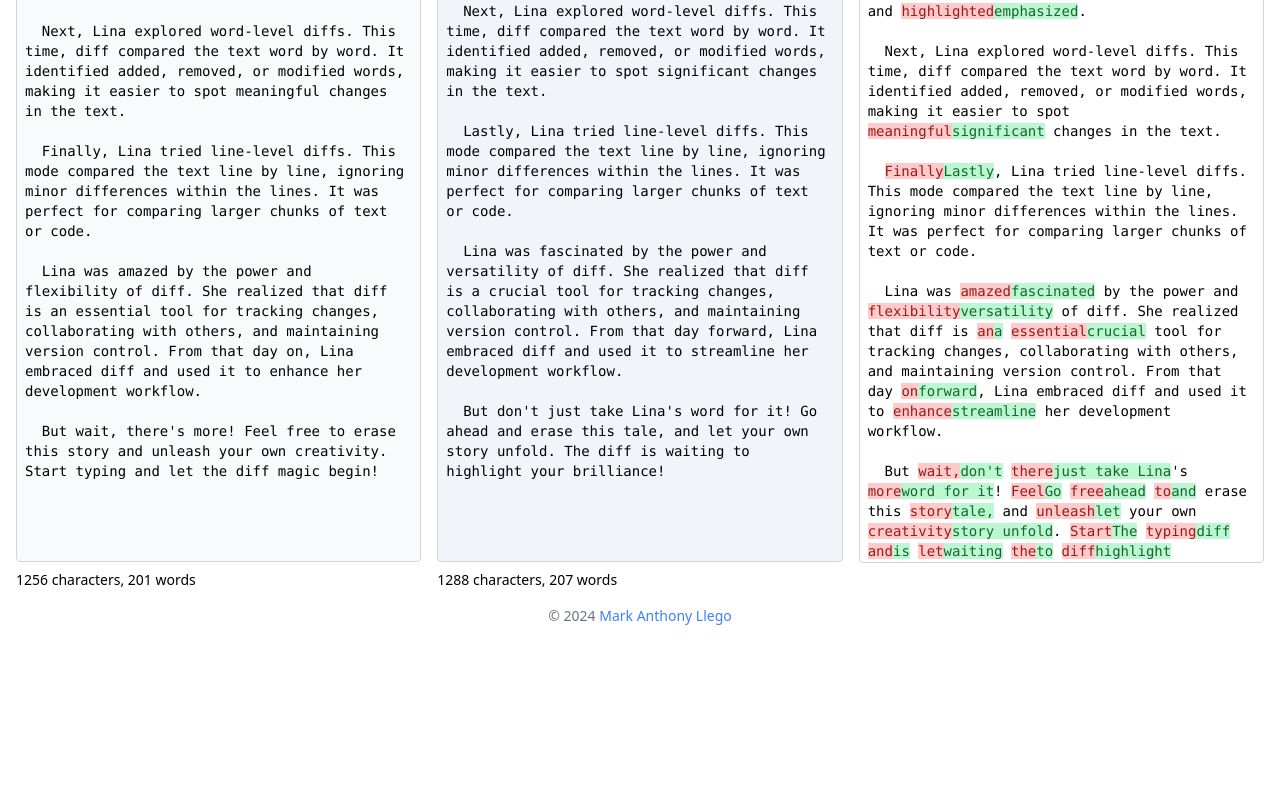
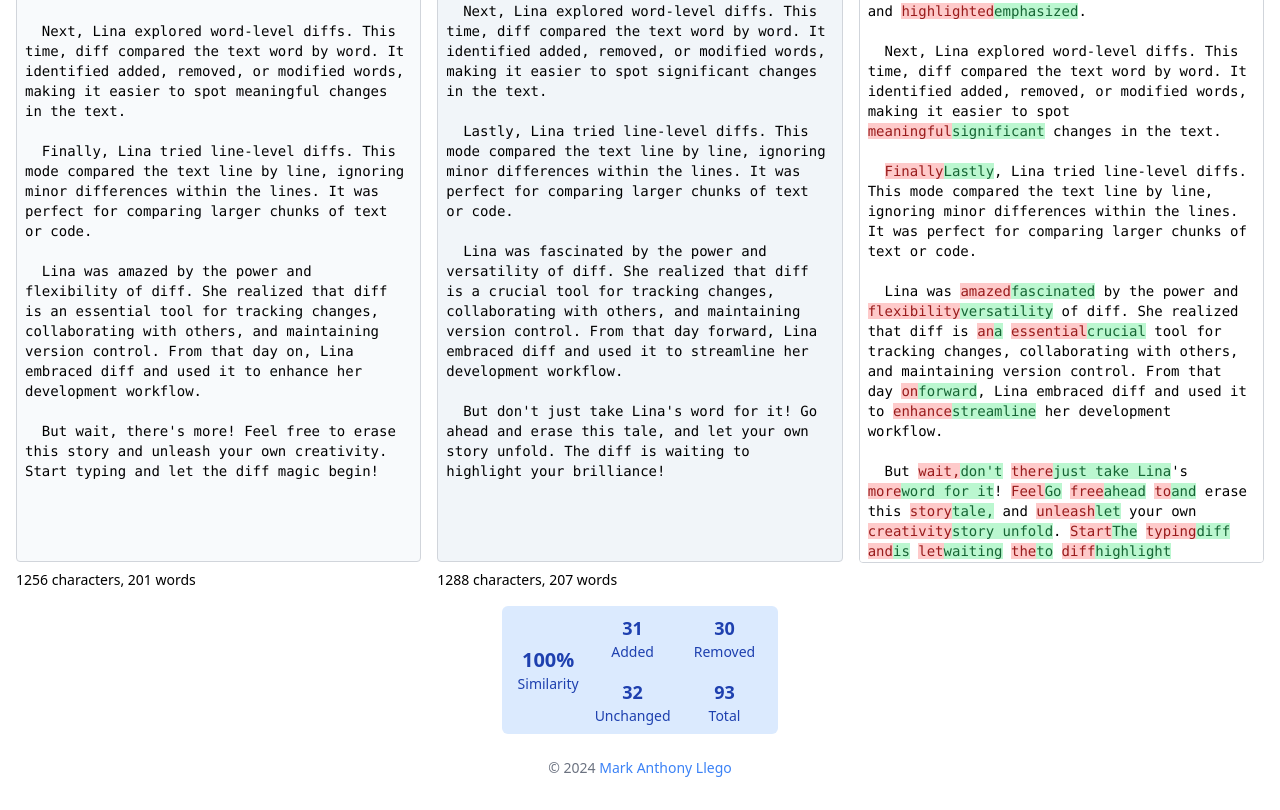
Before and after one commit to llegomark/diff-app, a website built with Vite: page index.html in a window 1280 px wide. Shown: the part 372-1182 px from the top of the page. Before the commit the page ends 1030 px from the top, so only its background shows below. Built offline with nearby package versions, Linux system fonts and the light colour scheme.

Commit message:
chore: Refactor code

```diff
--- a/index.html
+++ b/index.html
@@ -53,6 +53,33 @@
       </section>
     </main>
 
+    <section id="diffStats" class="mt-4 mb-2 text-center">
+      <div class="inline-flex items-center bg-blue-100 text-blue-800 px-4 py-2 rounded-md">
+        <div class="mr-4">
+          <p class="text-xl font-bold" id="similarityPercentage">0%</p>
+          <p class="text-sm">Similarity</p>
+        </div>
+        <div class="grid grid-cols-2 gap-4">
+          <div>
+            <p class="text-lg font-bold" id="addedCount">0</p>
+            <p class="text-sm">Added</p>
+          </div>
+          <div>
+            <p class="text-lg font-bold" id="removedCount">0</p>
+            <p class="text-sm">Removed</p>
+          </div>
+          <div>
+            <p class="text-lg font-bold" id="unchangedCount">0</p>
+            <p class="text-sm">Unchanged</p>
+          </div>
+          <div>
+            <p class="text-lg font-bold" id="totalCount">0</p>
+            <p class="text-sm">Total</p>
+          </div>
+        </div>
+      </div>
+    </section>
+
     <footer class="mt-4 mb-2 text-center text-gray-500 text-sm">
       &copy; 2024 <a href="https://llego.dev/" target="_blank" rel="noopener noreferrer"
         class="text-blue-500 hover:underline">Mark Anthony Llego</a>
--- a/package.json
+++ b/package.json
@@ -9,7 +9,10 @@
     "preview": "vite preview"
   },
   "devDependencies": {
+    "@eslint/js": "^9.2.0",
     "autoprefixer": "^10.4.19",
+    "eslint": "^9.2.0",
+    "globals": "^15.2.0",
     "postcss": "^8.4.38",
     "tailwindcss": "^3.4.3",
     "vite": "^5.2.0"
--- a/src/main.js
+++ b/src/main.js
@@ -56,17 +56,31 @@ async function loadDiffLibrary() {
     return diffLibrary;
 }
 
-async function performDiff() {
-    const diffType = [...diffTypeRadios].find((radio) => radio.checked).value;
-    const input1Value = input1.value;
-    const input2Value = input2.value;
+function tokenize(text) {
+    return text.split(/\s+/);
+}
 
-    const cacheKey = `${diffType}-${input1Value}-${input2Value}`;
-    if (diffCache.has(cacheKey)) {
-        result.innerHTML = diffCache.get(cacheKey);
-        return;
+function createBigrams(tokens) {
+    const bigrams = new Set();
+    for (let i = 0; i < tokens.length - 1; i++) {
+        bigrams.add(`${tokens[i]} ${tokens[i + 1]}`);
     }
+    return bigrams;
+}
 
+function calculateDiceSorensenCoefficient(text1, text2) {
+    const tokens1 = tokenize(text1);
+    const tokens2 = tokenize(text2);
+    const bigrams1 = createBigrams(tokens1);
+    const bigrams2 = createBigrams(tokens2);
+
+    const intersection = new Set([...bigrams1].filter(bigram => bigrams2.has(bigram)));
+    const union = new Set([...bigrams1, ...bigrams2]);
+
+    return (2 * intersection.size) / union.size;
+}
+
+async function performDiffAsync(input1Value, input2Value, diffType) {
     const { diffChars, diffWords, diffLines } = await loadDiffLibrary();
 
     const diffFunctions = {
@@ -78,14 +92,69 @@ async function performDiff() {
     const diff = diffFunctions[diffType](input1Value, input2Value);
 
     let diffHTML = '';
+    let addedCount = 0;
+    let removedCount = 0;
+    let unchangedCount = 0;
+
     diff.forEach((part) => {
-        const className = part.added ? 'added' : part.removed ? 'removed' : '';
-        diffHTML += `<span class="${className}">${part.value}</span>`;
+        if (part.added) {
+            addedCount++;
+            diffHTML += `<span class="added">${part.value}</span>`;
+        } else if (part.removed) {
+            removedCount++;
+            diffHTML += `<span class="removed">${part.value}</span>`;
+        } else {
+            unchangedCount++;
+            diffHTML += part.value;
+        }
     });
 
+    const totalCount = addedCount + removedCount + unchangedCount;
+    const similarityPercentage = (calculateDiceSorensenCoefficient(input1Value, input2Value) * 100).toFixed(2);
+
+    const stats = {
+        addedCount,
+        removedCount,
+        unchangedCount,
+        totalCount,
+        similarityPercentage: Math.min(similarityPercentage, 100),
+    };
+
+    return { diffHTML, stats };
+}
+
+function displayDiffResults(diffHTML) {
     result.innerHTML = diffHTML;
+}
 
-    diffCache.set(cacheKey, diffHTML);
+function updateDiffStats(stats) {
+    const { addedCount, removedCount, unchangedCount, totalCount, similarityPercentage } = stats;
+
+    document.getElementById('addedCount').textContent = addedCount;
+    document.getElementById('removedCount').textContent = removedCount;
+    document.getElementById('unchangedCount').textContent = unchangedCount;
+    document.getElementById('totalCount').textContent = totalCount;
+    document.getElementById('similarityPercentage').textContent = `${similarityPercentage}%`;
+}
+
+async function performDiff() {
+    const diffType = [...diffTypeRadios].find((radio) => radio.checked).value;
+    const input1Value = input1.value;
+    const input2Value = input2.value;
+
+    const cacheKey = `${diffType}-${input1Value}-${input2Value}`;
+    if (diffCache.has(cacheKey)) {
+        const { diffHTML, stats } = diffCache.get(cacheKey);
+        displayDiffResults(diffHTML);
+        updateDiffStats(stats);
+        return;
+    }
+
+    const { diffHTML, stats } = await performDiffAsync(input1Value, input2Value, diffType);
+
+    diffCache.set(cacheKey, { diffHTML, stats });
+    displayDiffResults(diffHTML);
+    updateDiffStats(stats);
 }
 
 function countChars(text) {
--- a/src/style.css
+++ b/src/style.css
@@ -22,7 +22,7 @@ textarea {
 
 .result-box {
   height: calc(100% - 1.7rem);
-  overflow-y: hidden;
+  overflow-y: auto;
 }
 
 #input1,
```
Also changed, not shown: eslint.config.js (added, +8 -0 lines), README.md, 1 other file.
